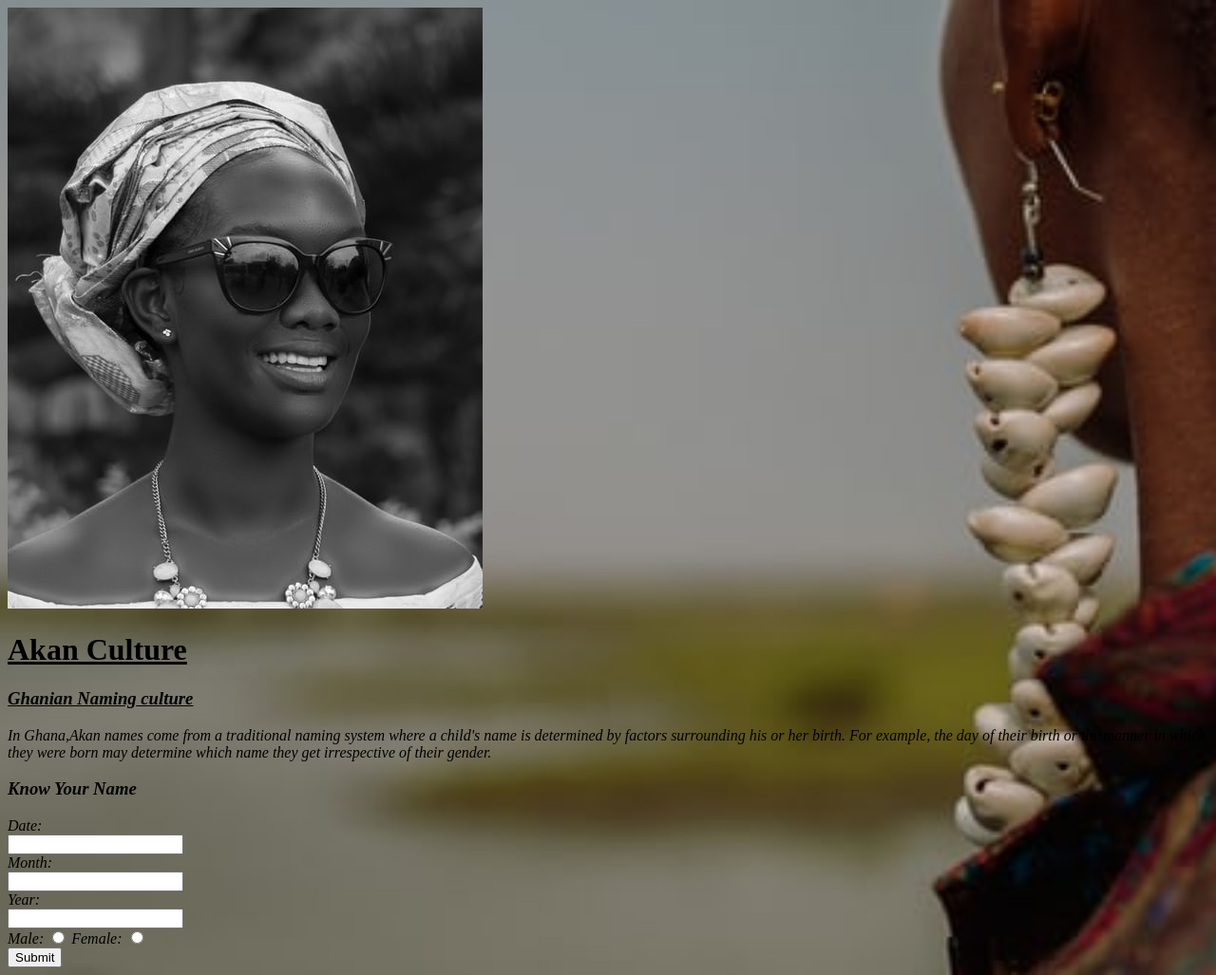
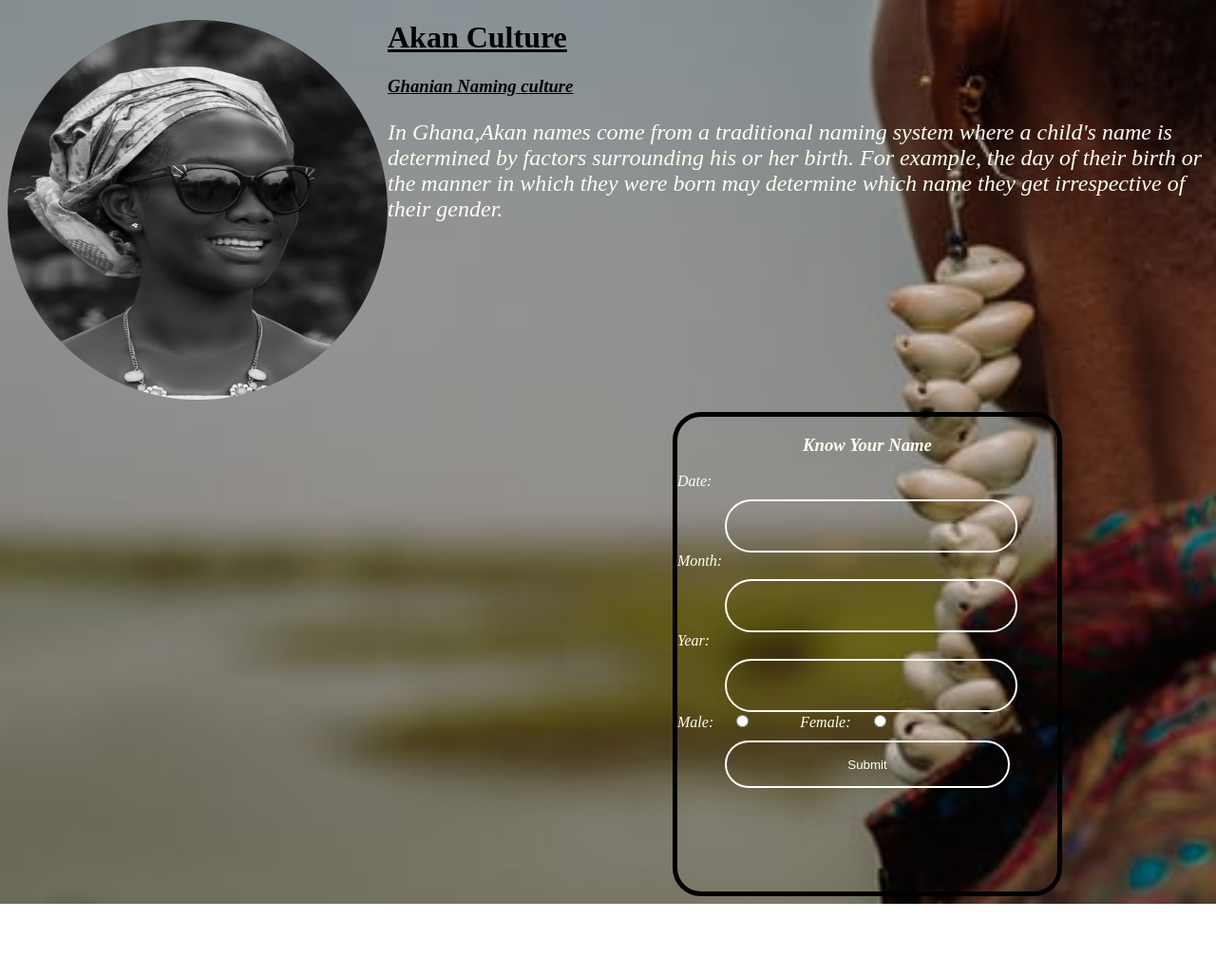
Before and after one commit to Lenus254/Birthday-Naming, a plain HTML site: page index.html in a window 1280 px wide. Shown: the whole page at 95% size. After the commit the page ends 952 px from the top, so only its background shows below. Drawn offline with Linux system fonts and the light colour scheme; a script that the page names is missing.

Commit message:
updated css styling

```diff
--- a/index.css
+++ b/index.css
@@ -3,3 +3,48 @@ body{
     background-repeat: no-repeat;
     background-size: cover;
 }
+img{
+    float: left;
+    height: 400px;
+    width: 400px;
+    border-radius: 50%;
+}
+#desc{
+    font-size: x-large;
+    color: ivory;
+    font-family: 'Times New Roman', Times, serif;
+}
+.container>h1,h3{
+    color: black;
+    font-family: 'Times New Roman', Times, serif;
+}
+.form{
+    background-color: inherit;
+    width: 400px;
+    height: 500px;
+    margin-left: 700px;
+    margin-top: 200px;
+    border: 5px solid black;
+    border-radius: 30px;
+    color: ivory;
+}
+.align{
+    margin-top: 10px;
+    margin-left: 50px;
+    background: inherit;
+    border: 2px solid white;
+    width: 300px;
+    height: 50px;
+    border-radius: 30px;
+    color: ivory;
+
+}
+.radio{
+ margin-right:50px;
+ margin-left: 20px;
+}
+#form-header{
+    text-align: center;
+    font-family: 'Times New Roman', Times, serif;
+    color: ivory;
+}
```
